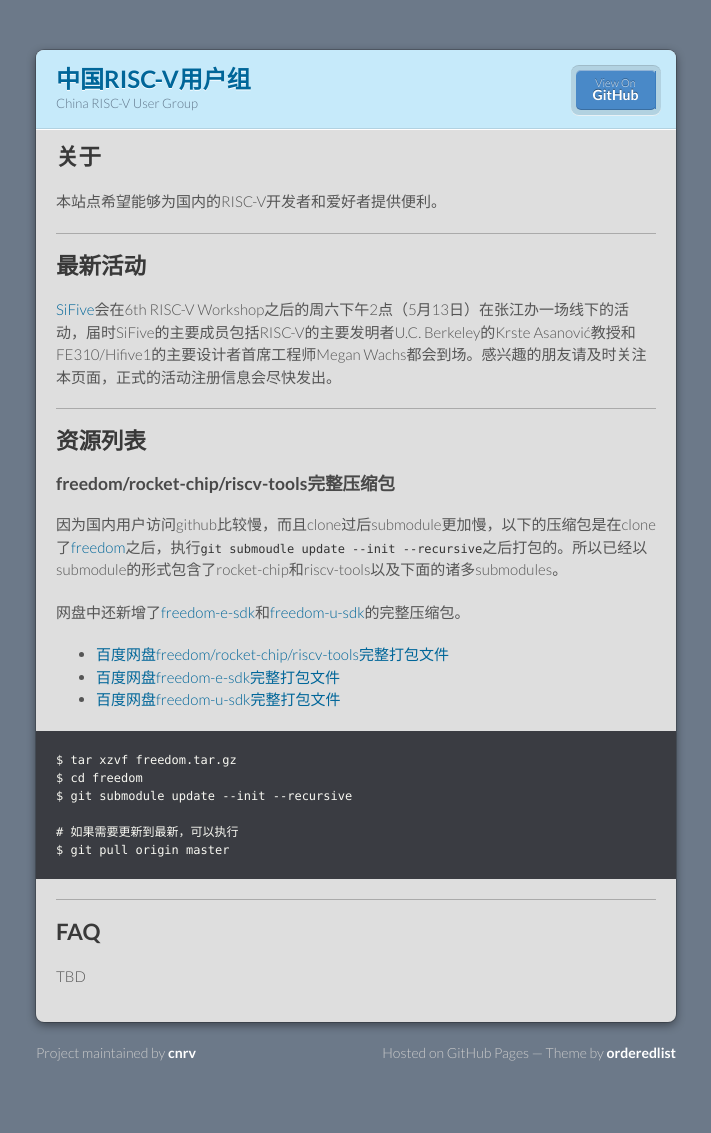
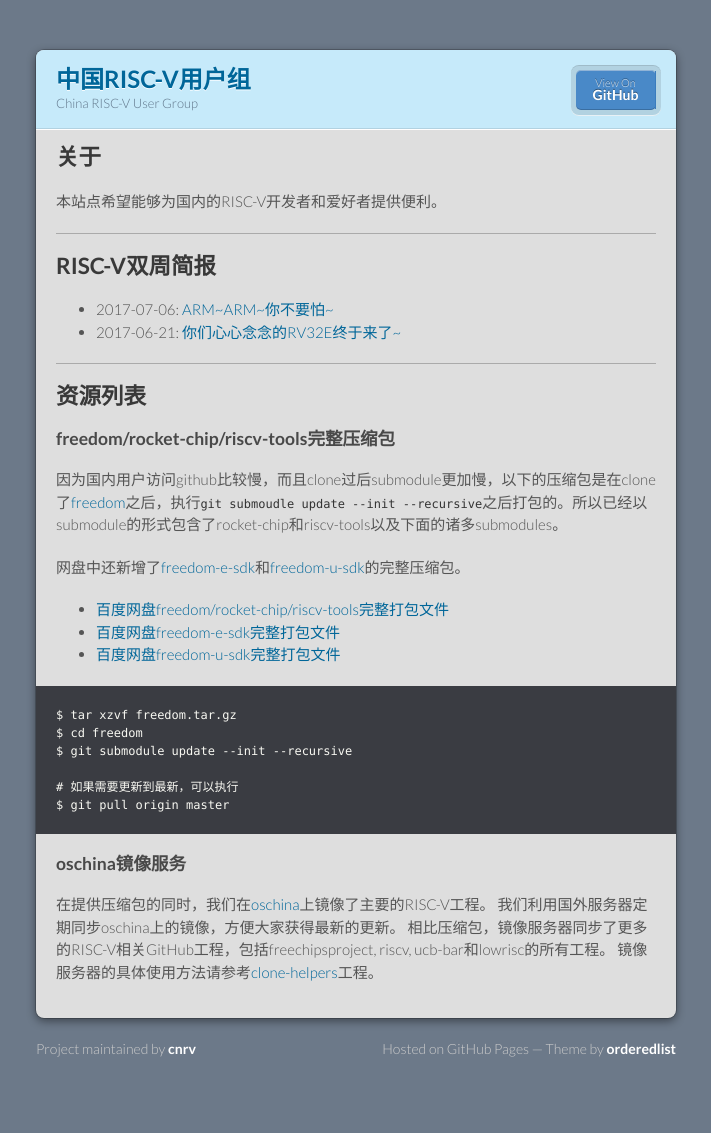
Before and after one commit to cnrv/home, a Jekyll site: the page built from index.md, in a window 1280 px wide. Shown: the whole page, without its empty margins (284-995 px from the left). Built offline with Jekyll 4.4.1, drawn with Linux system fonts in a browser that asks for light colours; our own code applies the rules of GitHub Pages for plain Markdown files.

Commit message:
update cnrv website with bu-weekly newsletter and clone-helper

````diff
--- a/index.md
+++ b/index.md
@@ -8,14 +8,14 @@
 
 ----
 
-## 最新活动
+## RISC-V双周简报
 
-[SiFive](https://www.sifive.com/)会在6th RISC-V Workshop之后的周六下午2点（5月13日）在张江办一场线下的活动，届时SiFive的主要成员包括RISC-V的主要发明者U.C. Berkeley的Krste Asanović教授和FE310/Hifive1的主要设计者首席工程师Megan Wachs都会到场。感兴趣的朋友请及时关注本页面，正式的活动注册信息会尽快发出。
+- 2017-07-06: [ARM~ARM~你不要怕~](bi-week-rpts/2017-07-06)
+- 2017-06-21: [你们心心念念的RV32E终于来了~](bi-week-rpts/2017-06-21)
 
 ----
 
 ## 资源列表
-
 
 ### freedom/rocket-chip/riscv-tools完整压缩包
 
@@ -27,17 +27,17 @@
 - [百度网盘freedom-e-sdk完整打包文件](https://pan.baidu.com/s/1mhGVe1U)
 - [百度网盘freedom-u-sdk完整打包文件](https://pan.baidu.com/s/1nvLnaZn)
 
-```
+~~~
 $ tar xzvf freedom.tar.gz
 $ cd freedom
 $ git submodule update --init --recursive
 
 # 如果需要更新到最新，可以执行
 $ git pull origin master
-```
+~~~
 
-----
+### oschina镜像服务
 
-## FAQ
-
-TBD
+在提供压缩包的同时，我们在[oschina](http://git.oschina.net)上镜像了主要的RISC-V工程。 我们利用国外服务器定期同步oschina上的镜像，方便大家获得最新的更新。
+相比压缩包，镜像服务器同步了更多的RISC-V相关GitHub工程，包括freechipsproject, riscv, ucb-bar和lowrisc的所有工程。
+镜像服务器的具体使用方法请参考[clone-helpers](https://github.com/cnrv/clone-helpers/blob/master/README.md)工程。
````
